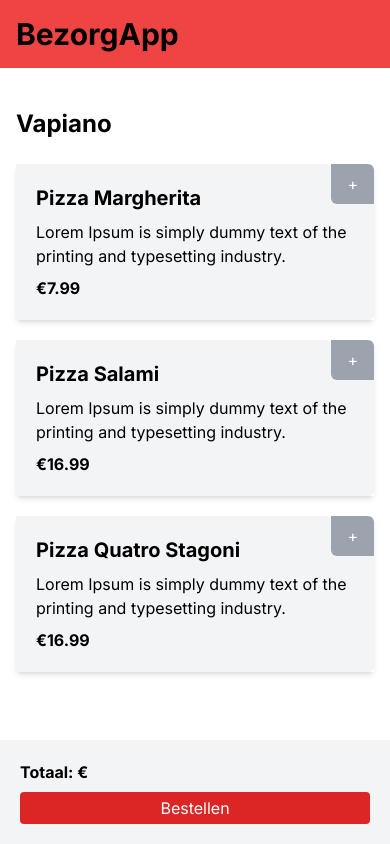
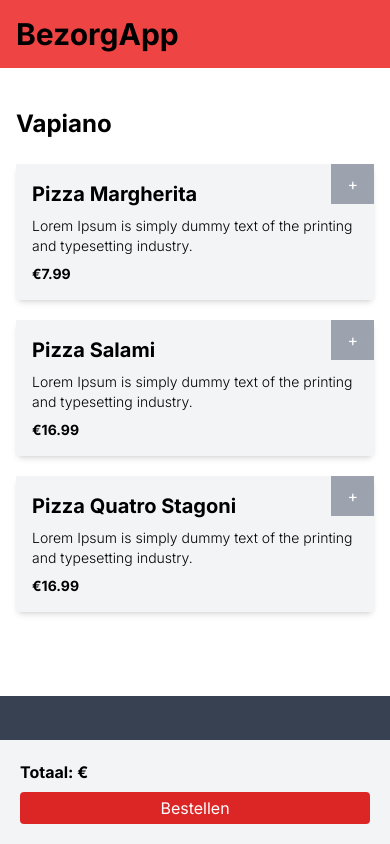
Before and after one commit to sjoerdvermeijden/next-delivery, a Next.js app: page /restaurants/0 in a window 390 px wide. Built offline with nearby package versions, Linux system fonts and the light colour scheme.

Commit message:
Adds a custom component for the Menu Item

```diff
--- a/src/app/layout.tsx
+++ b/src/app/layout.tsx
@@ -1,6 +1,8 @@
 import type { Metadata } from "next";
 import { Inter } from "next/font/google";
 import "./globals.css";
+
+import Providers from './providers';
 
 const inter = Inter({ subsets: ["latin"] });
 
@@ -16,7 +18,11 @@ export default function RootLayout({
 }>) {
   return (
     <html lang="en">
-      <body className={inter.className}>{children}</body>
+      <body className={inter.className}>
+        <Providers>
+          {children}
+        </Providers>
+      </body>
     </html>
   );
 }
--- /dev/null
+++ b/src/app/providers.tsx
@@ -0,0 +1,22 @@
+'use client'
+
+import React from 'react'
+
+import { TotalComponent } from '@/context/TotalContext'
+import { CartComponent } from '@/context/CartContext'
+
+type Props = {
+    children: React.ReactNode
+}
+
+function Providers({ children }: Props) {
+    return (
+        <TotalComponent>
+            <CartComponent>
+                {children}
+            </CartComponent>
+        </TotalComponent>
+    )
+}
+
+export default Providers
--- a/src/app/restaurants/[id]/page.tsx
+++ b/src/app/restaurants/[id]/page.tsx
@@ -1,17 +1,18 @@
 'use client'
 
 import React, { useEffect, useState } from 'react'
-
-import Image from 'next/image'
 
 import { useParams } from 'next/navigation'
 
 import { restaurants } from '../../../data'
 
+import { RestaurantType } from '@/types/Restaurant'
+
 import Layout from '../../../components/Layout'
 import Cart from '../../../components/Cart'
 
-import { RestaurantType } from '@/types/Restaurant'
+import MenuItem from '../../../components/MenuItem'
+
 
 function RestaurantPage() {
     const params = useParams()
@@ -23,6 +24,8 @@ function RestaurantPage() {
         setRestaurant(result[0]);
     }, [restaurants])
 
+
+
     return (
         <>
             <Layout>
@@ -31,26 +34,8 @@ function RestaurantPage() {
                     <ul className='grid gap-5'>
                         {
                             restaurant?.menu.map((item) => {
-                                return <li key={item.id} className='flex shadow-md'>
-                                    <figure className='hidden lg:block' style={{ position: 'relative', width: '200px', minHeight: '120px' }}>
-                                        <Image
-                                            src={item?.image.img}
-                                            sizes="150px"
-                                            fill
-                                            style={{
-                                                objectFit: 'cover',
-                                                borderTopLeftRadius: '6px',
-                                                borderBottomLeftRadius: '6px'
-                                            }}
-                                            alt="Picture of the author"
-                                        />
-                                    </figure>
-                                    <div className='p-5 bg-gray-100 relative grow rounded-r-md'>
-                                        <button className='absolute right-0 top-0 bg-gray-400 text-white py-2 px-4 rounded-tr-md rounded-bl-md hover:bg-gray-500 transition-colors'>+</button>
-                                        <h3 className='font-bold text-xl mb-2'>{item.title}</h3>
-                                        <p className='mb-2'>{item.description}</p>
-                                        <span className='font-bold'>€{item.price}</span>
-                                    </div>
+                                return <li key={item.id} className='flex rounded-md shadow-md'>
+                                    <MenuItem {...item} />
                                 </li>
                             })
                         }
--- a/src/components/Cart.tsx
+++ b/src/components/Cart.tsx
@@ -1,10 +1,14 @@
-import React, { useState } from 'react'
+import React, { useState, useContext } from 'react'
 
-import Button from './Button/Button'
+import { CartContext } from '@/context/CartContext'
+import { TotalContext } from '@/context/TotalContext'
 
 type Props = {}
 
 function Cart({ }: Props) {
+    const [cartItems, setCartItems] = useContext(CartContext);
+    const { total, setTotal } = useContext(TotalContext);
+
     const [responsiveState, setResponsiveState] = useState<Boolean>(true);
 
     const cartView = (e: React.MouseEvent<HTMLButtonElement, MouseEvent>) => {
@@ -17,6 +21,36 @@ function Cart({ }: Props) {
         e.preventDefault();
 
         setResponsiveState(false)
+    }
+
+    const addItem = (e: React.MouseEvent<HTMLButtonElement, MouseEvent>, id: number) => {
+        e.preventDefault();
+
+        const cartArray = cartItems.map((item) => {
+            if (item.id === id) {
+                item.count++;
+            }
+            setTotal(total + item.price)
+            return item;
+        });
+
+        setCartItems(cartArray);
+    }
+
+    const subtractItem = (e: React.MouseEvent<HTMLButtonElement, MouseEvent>, id: number) => {
+        e.preventDefault();
+
+        const cartArray = cartItems.map((item) => {
+            if (item.id === id) {
+                item.count--;
+            }
+            setTotal(total - item.price)
+            return item;
+        });
+        setCartItems(cartArray);
+
+        const newArray = cartArray.filter((item) => item.count > 0);
+        setCartItems(newArray);
     }
 
     return (
--- /dev/null
+++ b/src/components/MenuItem.tsx
@@ -0,0 +1,75 @@
+import React, { useContext } from 'react'
+import Image from 'next/image'
+
+import { CartContext } from '@/context/CartContext'
+import { TotalContext } from '@/context/TotalContext'
+
+type Props = {
+    id: number,
+    title: string,
+    description: string,
+    image: {
+        img: string,
+        alt: string,
+    }
+    price: number,
+    count: number
+}
+
+function MenuItem({ id, title, description, price, image }: Props) {
+    const [cartItems, setCartItems] = useContext(CartContext);
+    const { total, setTotal } = useContext(TotalContext);
+
+    const orderButton = (e: React.MouseEvent<HTMLButtonElement, MouseEvent>, id: number) => {
+        e.preventDefault();
+
+        const idArray = cartItems.map((item) => item.id);
+
+        if (!idArray.includes(id)) {
+            setCartItems([...cartItems, { id, title, description, price, image, count: 1 }])
+
+            setTotal(total + price)
+        }
+
+        if (idArray.includes(id)) {
+
+            const cartArray = cartItems.map((item) => {
+                if (item.id === id) {
+                    item.count++;
+                    setTotal(total + item.price)
+                    return item;
+                } else {
+                    return item;
+                }
+            })
+
+            setCartItems(cartArray);
+        }
+    }
+
+    return (
+        <div className='bg-gray-100 relative flex grow'>
+            <figure className='hidden lg:block' style={{ position: 'relative', width: '200px', minHeight: '120px' }}>
+                <Image
+                    src={image.img}
+                    alt="Picture of the author"
+                    sizes="150px"
+                    fill
+                    style={{
+                        objectFit: 'cover',
+                    }}
+                />
+            </figure>
+            <div className='flex flex-col p-4'>
+                <h1 className='text-xl mb-2 font-bold'>{title}</h1>
+                <p className='font-light text-sm mb-2'>{description}</p>
+                <p className='font-bold text-sm'>€{price}</p>
+                <button className="bg-gray-400  absolute right-0 top-0 text-white py-2 px-4 hover:bg-gray-600 hover:text-white transition-colors" onClick={(e) => orderButton(e, id)}>
+                    +
+                </button>
+            </div>
+        </div>
+    )
+}
+
+export default MenuItem;
```
